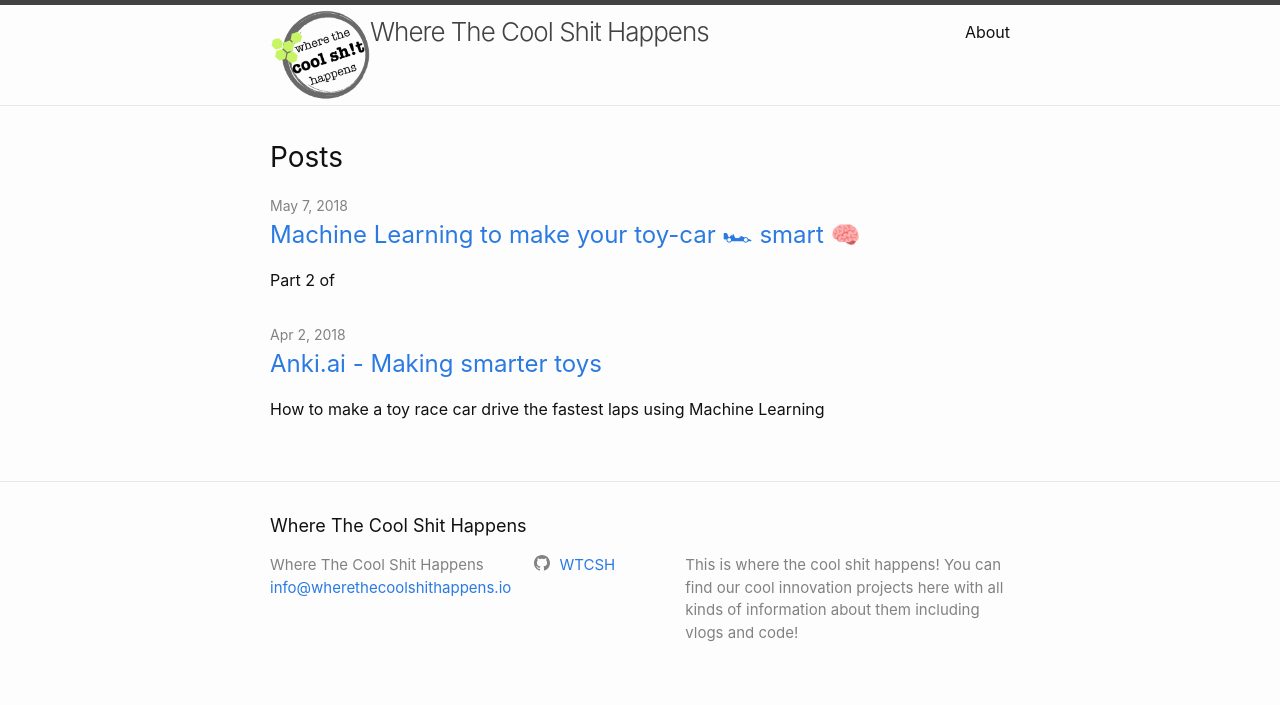
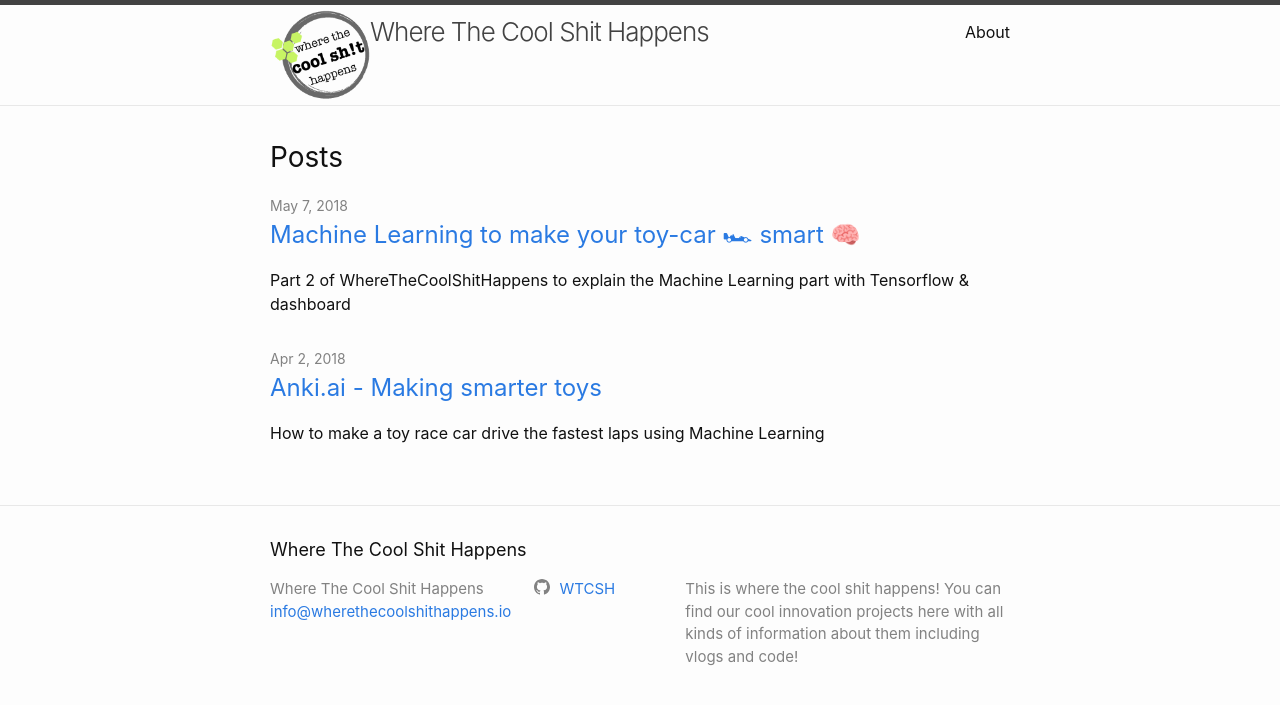
Before and after one commit to WhereTheCoolShitHappens/WhereTheCoolShitHappens.github.io, a Jekyll site: the page built from index.md, in a window 1280 px wide. Shown: the top 705 px of the page. Built offline with Jekyll 4.4.1, drawn with Linux system fonts in a browser that asks for light colours.

Commit message:
formatting fix

```diff
--- a/_posts/2018-05-07-Machinie Learning to make your to-car smart.markdown
+++ b/_posts/2018-05-07-Machinie Learning to make your to-car smart.markdown
@@ -3,7 +3,7 @@ layout: post
 title:  "Machine Learning to make your toy-car 🏎 smart 🧠"
 date:   2018-05-07 11:32:28 +0200
 categories: ['machine learning', 'racing', SAPCP, SAPUI5, Python, Tensorflow]
-excerpt: Part 2 of #WhereTheCoolShitHappens to explain the Machine Learning part with Tensorflow & dashboard
+excerpt: Part 2 of WhereTheCoolShitHappens to explain the Machine Learning part with Tensorflow & dashboard
 youtubeId: IF57bm5mCTM
 ---
 
```
